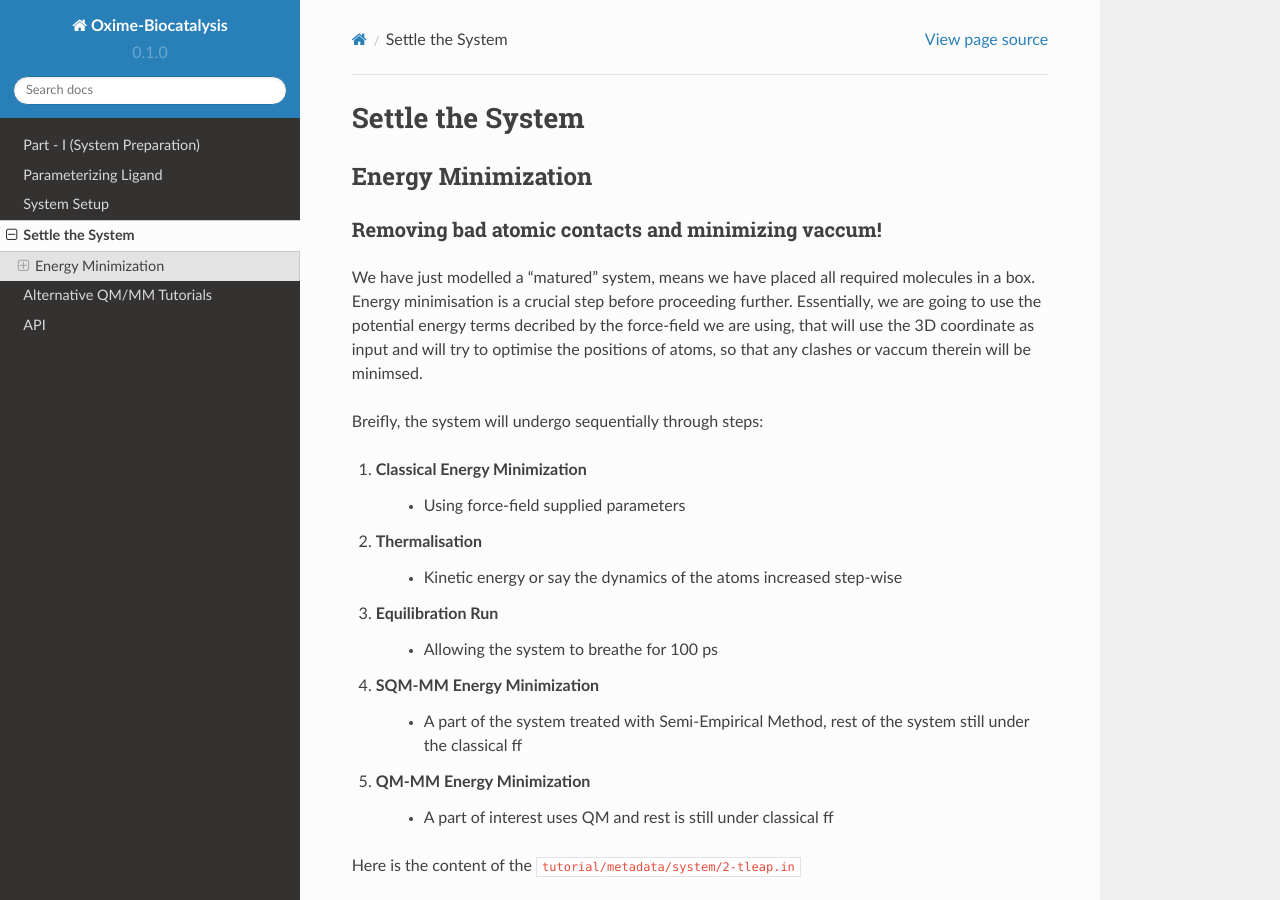
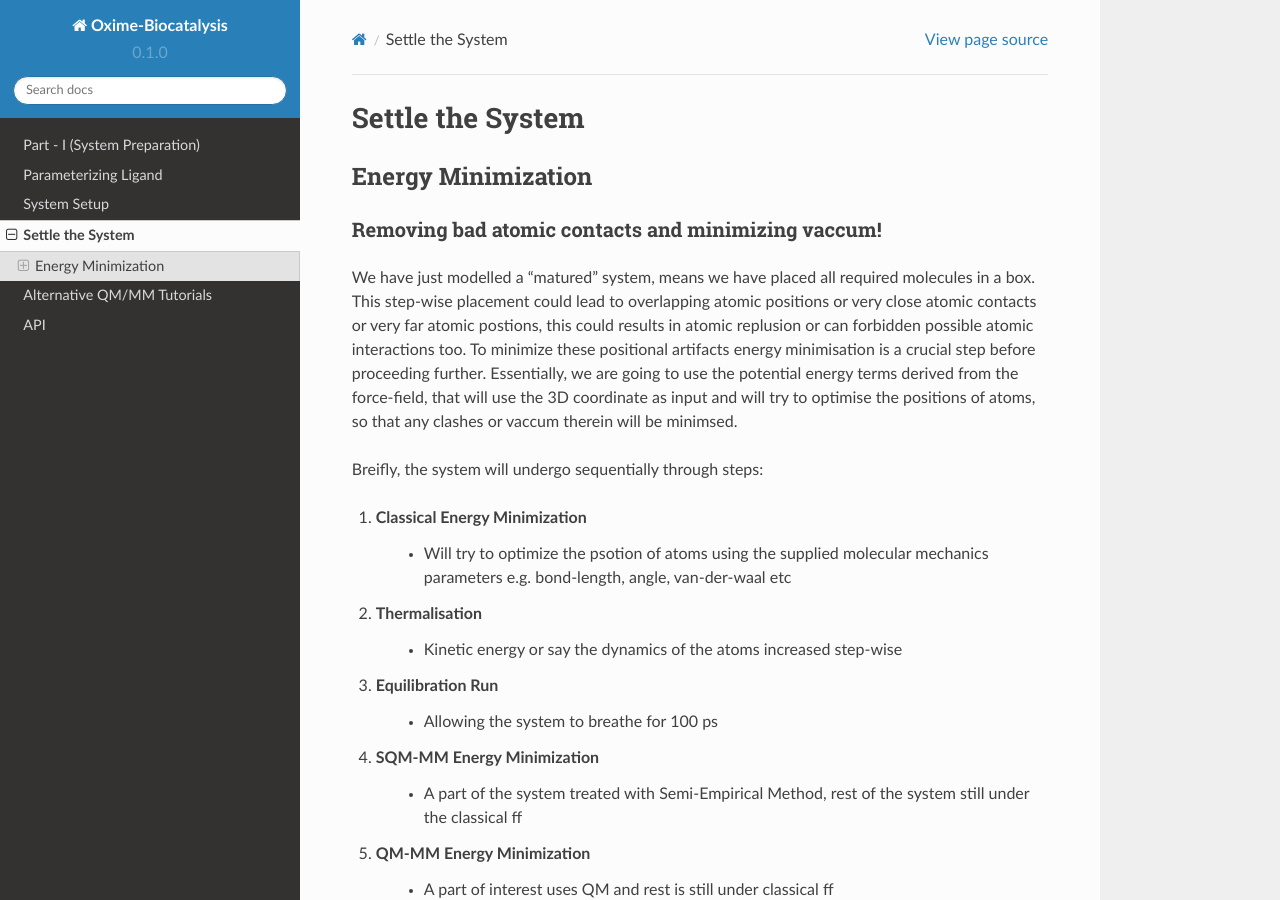
Before and after one commit to hopanoid/Enzyme-Reaction-Dynamics-Tutorial, a Sphinx documentation site: the page built from docs/source/4-settle_system.rst, in a window 1280 px wide and 900 px high. Built offline with Sphinx 7.4.7 and the Read the Docs theme 2.0.0, drawn with Linux system fonts in a browser that asks for light colours.

Commit message:
Need for Minimization explained

```diff
--- a/docs/source/4-settle_system.rst
+++ b/docs/source/4-settle_system.rst
@@ -15,15 +15,17 @@ Energy Minimization
 Removing bad atomic contacts and minimizing vaccum!
 ===================================================
 
-We have just modelled a "matured" system, means we have placed all required molecules in a box. Energy minimisation is a
-crucial step before proceeding further. Essentially, we are going to use the potential energy terms decribed by the force-field
-we are using, that will use the 3D coordinate as input and will try to optimise the positions of atoms, so that any clashes or
+We have just modelled a "matured" system, means we have placed all required molecules in a box. This step-wise placement could lead
+to overlapping atomic positions or very close atomic contacts or very far atomic postions, this could results in atomic replusion or
+can forbidden possible atomic interactions too. To minimize these positional artifacts energy minimisation is a
+crucial step before proceeding further. Essentially, we are going to use the potential energy terms derived from the force-field,
+that will use the 3D coordinate as input and will try to optimise the positions of atoms, so that any clashes or
 vaccum therein will be minimsed.
 
 Breifly, the system will undergo sequentially through steps:
 
 #. Classical Energy Minimization
-        * Using force-field supplied parameters
+        * Will try to optimize the psotion of atoms using the supplied molecular mechanics parameters e.g. bond-length, angle, van-der-waal etc
 #. Thermalisation
         * Kinetic energy or say the dynamics of the atoms increased step-wise
 #. Equilibration Run
```
